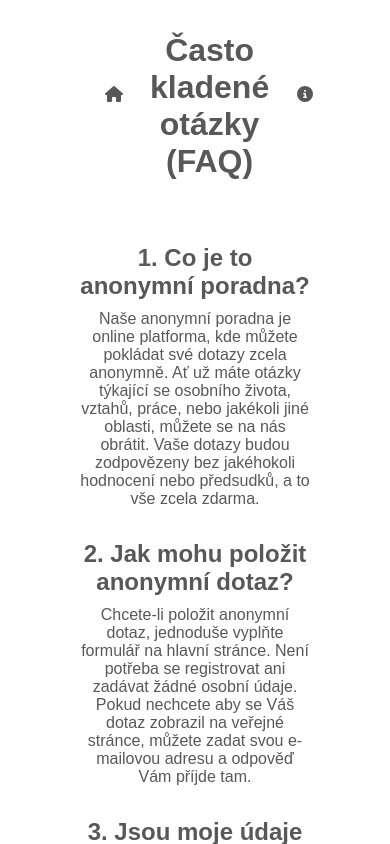
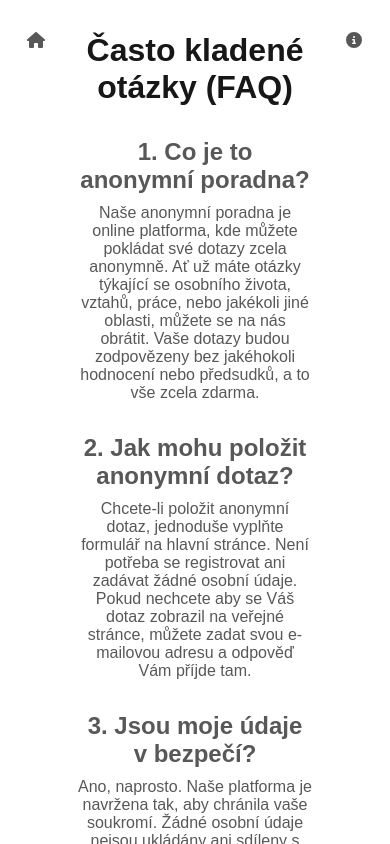
Before and after one commit to Gr3enMil/Q-A, a Next.js app: page /faq in a window 390 px wide. Shown: the top 844 px of the page. Built offline with nearby package versions, Linux system fonts and the light colour scheme; no server answers.

Commit message:
responsive faq and about

```diff
--- a/src/app/about/about.module.css
+++ b/src/app/about/about.module.css
@@ -13,7 +13,7 @@
 .aboutHead {
   display: flex;
   flex-direction: row;
-  align-items: center;
+  text-align: center;
   justify-content: space-between;
   margin: 2rem 0;
 }
@@ -23,7 +23,7 @@
   min-height: 40px;
   color: var(--headColor);
   transition: color 0.4s ease;
-  margin: 0 1rem;
+  margin: 0 3rem;
 }
 .icon:hover {
   color: #919191;
@@ -34,3 +34,14 @@
   flex-direction: column;
   gap: 2rem;
 }
+@media (max-width: 1000px) {
+  .icon {
+    margin: 0 2rem;
+  }
+}
+
+@media (max-width: 400px) {
+  .icon {
+    margin: 0 1rem;
+  }
+}
--- a/src/app/about/page.js
+++ b/src/app/about/page.js
@@ -5,12 +5,14 @@ import { faHome, faQuestionCircle, faInfoCircle } from '@fortawesome/free-solid-
 export default function About() {
 
   return (
-    <div className={styles.about}>
+    <>
       <div className={styles.aboutHead}>
         <a href="/" className={styles.icon}><FontAwesomeIcon icon={faHome} /></a>
         <h1>Kdo jsme?</h1>
         <a href="/faq" className={styles.icon}><FontAwesomeIcon icon={faQuestionCircle} /></a>
       </div>
+      <div className={styles.about}>
+
         <div className={styles.aboutContent}>
           <p>Jsme skupina jednotlivců, která se rozhodla vytvořit tento web pro
             všechny, kteří hledají odpovědi na své otázky, ale z různých důvodů
@@ -28,5 +30,6 @@ export default function About() {
             zajímá.</p>
         </div>
       </div>
+    </>
   );
 }
--- a/src/app/faq/faq.module.css
+++ b/src/app/faq/faq.module.css
@@ -13,7 +13,7 @@
 .faqHead {
   display: flex;
   flex-direction: row;
-  align-items: center;
+  text-align: center;
   justify-content: space-between;
   margin: 2rem 0;
 }
@@ -23,7 +23,7 @@
   min-height: 40px;
   color: var(--headColor);
   transition: color 0.4s ease;
-  margin: 0 1rem;
+  margin: 0 3rem;
 }
 .icon:hover {
   color: #919191;
@@ -32,3 +32,14 @@
 .faqDiv h2 {
   margin-bottom: 10px;
 }
+
+@media (max-width: 1000px) {
+  .icon {
+    margin: 0 2rem;
+  }
+}
+@media (max-width: 400px) {
+  .icon {
+    margin: 0 1rem;
+  }
+}
--- a/src/app/faq/page.js
+++ b/src/app/faq/page.js
@@ -6,12 +6,13 @@ export default function Faq() {
 
 
   return (
-    <div className={styles.faq}>
+    <>
       <div className={styles.faqHead}>
         <a href="/" className={styles.icon}><FontAwesomeIcon icon={faHome} /></a>
         <h1>Často kladené otázky (FAQ)</h1>
         <a href="/about" className={styles.icon}><FontAwesomeIcon icon={faInfoCircle} /></a>
       </div>
+      <div className={styles.faq}>
         <div className={styles.faqDiv}>
           <h2 id="co-je-anonymni-poradna">1. Co je to anonymní poradna?</h2>
           <p>Naše anonymní poradna je online platforma, kde můžete pokládat
@@ -66,5 +67,6 @@ export default function Faq() {
             svého dotazu, abychom ho mohli identifikovat a odstranit.</p>
         </div>
       </div>
+    </>
   );
 }
--- a/src/components/Components.module.css
+++ b/src/components/Components.module.css
@@ -228,7 +228,7 @@
 
   .button {
     background: linear-gradient(135deg, #444444, #1a1a1a);
-    color: var(--headColor);
+    color: var(--tableColor);
     border: none;
     padding: 10px 15px;
     cursor: pointer;
```
Lines whose indentation alone changed are shown as unchanged.
